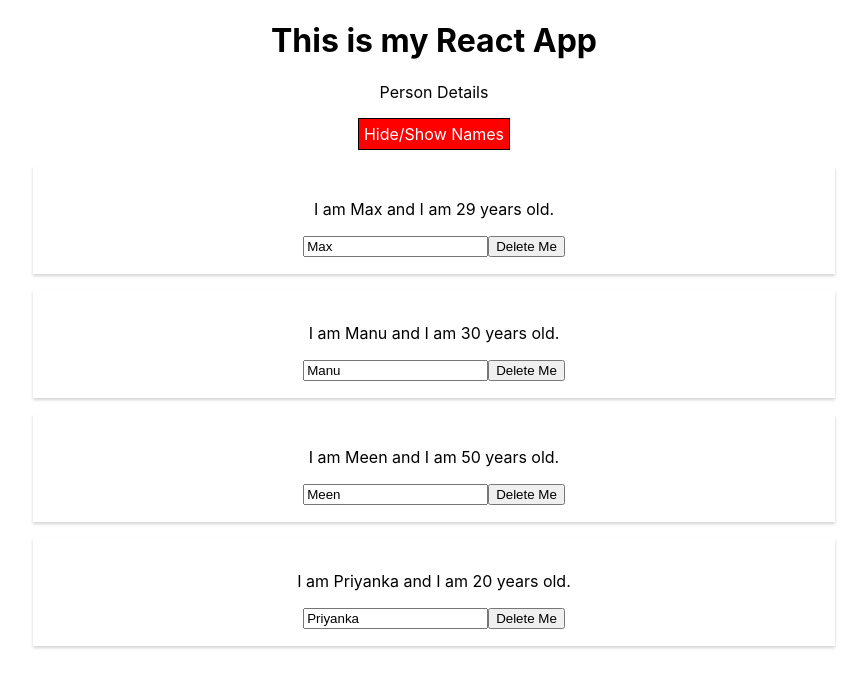
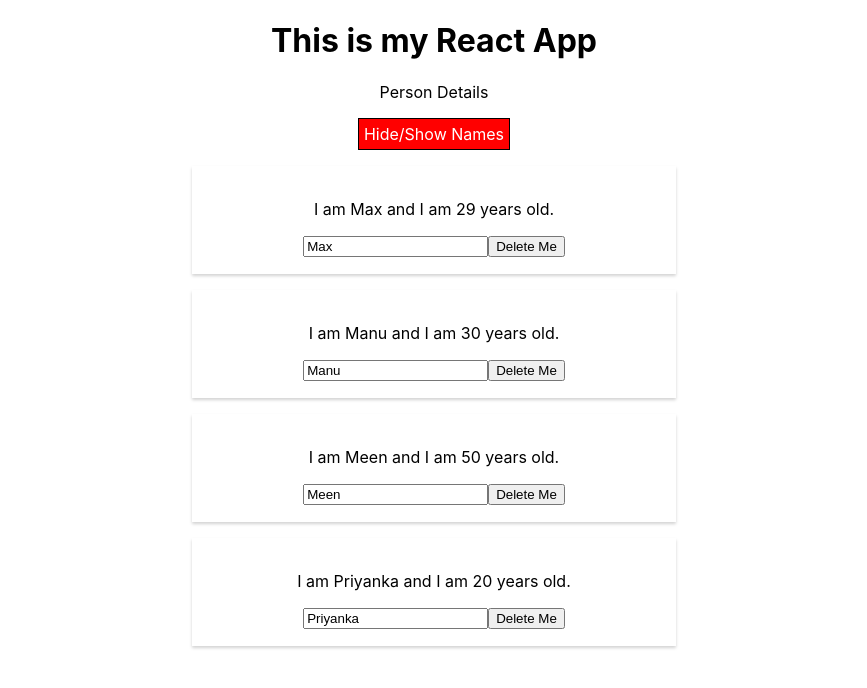
Before and after one commit to priyankajakob/react-complete-guide, a React (Create React App) app: page / in a window 1280 px wide. Shown: the top 688 px of the page, without its empty margins (206-1073 px from the left). Built offline with nearby package versions, Linux system fonts and the light colour scheme.

Commit message:
redium for media queries

```diff
--- a/src/App.js
+++ b/src/App.js
@@ -1,5 +1,5 @@
 import React,{Component} from 'react';
-import Radium from 'radium'
+import Radium,{StyleRoot} from 'radium'
 
 import './App.css';
 import Person from './component/persons/Person'
@@ -111,6 +111,7 @@
 
 
     return (
+      <StyleRoot>
       <div className="App">
         <h1>This is my React App</h1>
         <p className={className.join(' ')}>Person Details</p>
@@ -119,6 +120,7 @@
         <button style={style} onClick={this.toggleShowNames}>Hide/Show Names</button>
         {persons}
       </div>
+      </StyleRoot>
     );
   }
 
--- a/src/component/persons/Person.css
+++ b/src/component/persons/Person.css
@@ -6,3 +6,9 @@
     padding:16px;
     text-align:center;
 }
+
+/* @media (min-width:500px){
+    .Person{
+        width:450px
+    }
+} */
--- a/src/component/persons/Person.js
+++ b/src/component/persons/Person.js
@@ -1,8 +1,14 @@
 import React from 'react'
+import Radium from 'radium'
 import './Person.css'
 const PersonList = (props)=>{
+    const style={
+        '@media(min-width:500px)':{
+            width:'450px'
+        }
+    }
     return(
-        <div className="Person">
+        <div className="Person" style={style}>
             <p onClick={()=>{props.switchNameClick("Pri")}}>I am {props.name} and I am {props.age} years old. </p>
             <p>{props.children}</p>
             <input type="text" onChange={props.nameChange} value={props.name}/>
@@ -11,4 +17,4 @@
     )
 }
 
-export default PersonList
+export default Radium(PersonList)
```
